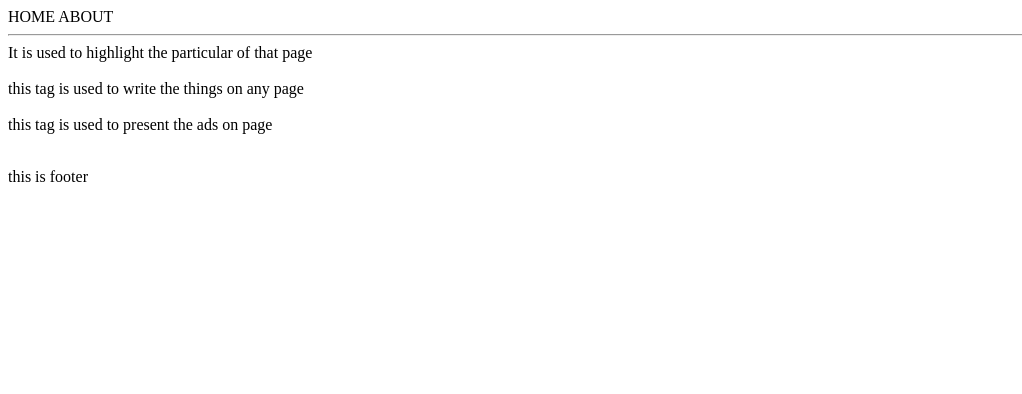
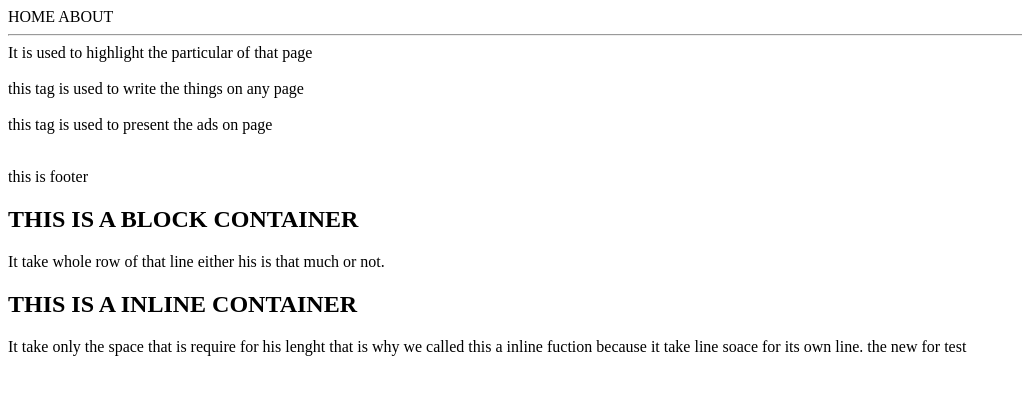
Before and after one commit to Devsaini73/portfolio, a plain HTML site: page chapter 3/index.html in a window 1280 px wide. Shown: the whole page, without its empty margins (0-1022 px from the left). Drawn offline with Linux system fonts and the light colour scheme.

Commit message:
add practice file

```diff
--- a/chapter 3/index.html
+++ b/chapter 3/index.html
@@ -19,5 +19,17 @@
 </main>
 <footer><p>this is footer</p></footer>
 <a href="www.google.com"target ="_blank"><new></a>
+<div>
+    <h2>THIS IS A BLOCK CONTAINER</h2>
+<P>It take whole row of that line either his is that much or not.</P>
+</div>
+<span>
+    <h2>THIS IS A INLINE CONTAINER</h2>
+    It take only the space that is require for his
+        lenght that is why we called this
+        a inline fuction because it take
+        line soace for its own line.
+</span>
+<span>the new for test</span>
 </body>
 </html>
```
Also changed, not shown: chapter 3/practice-ch=3.html (added).
